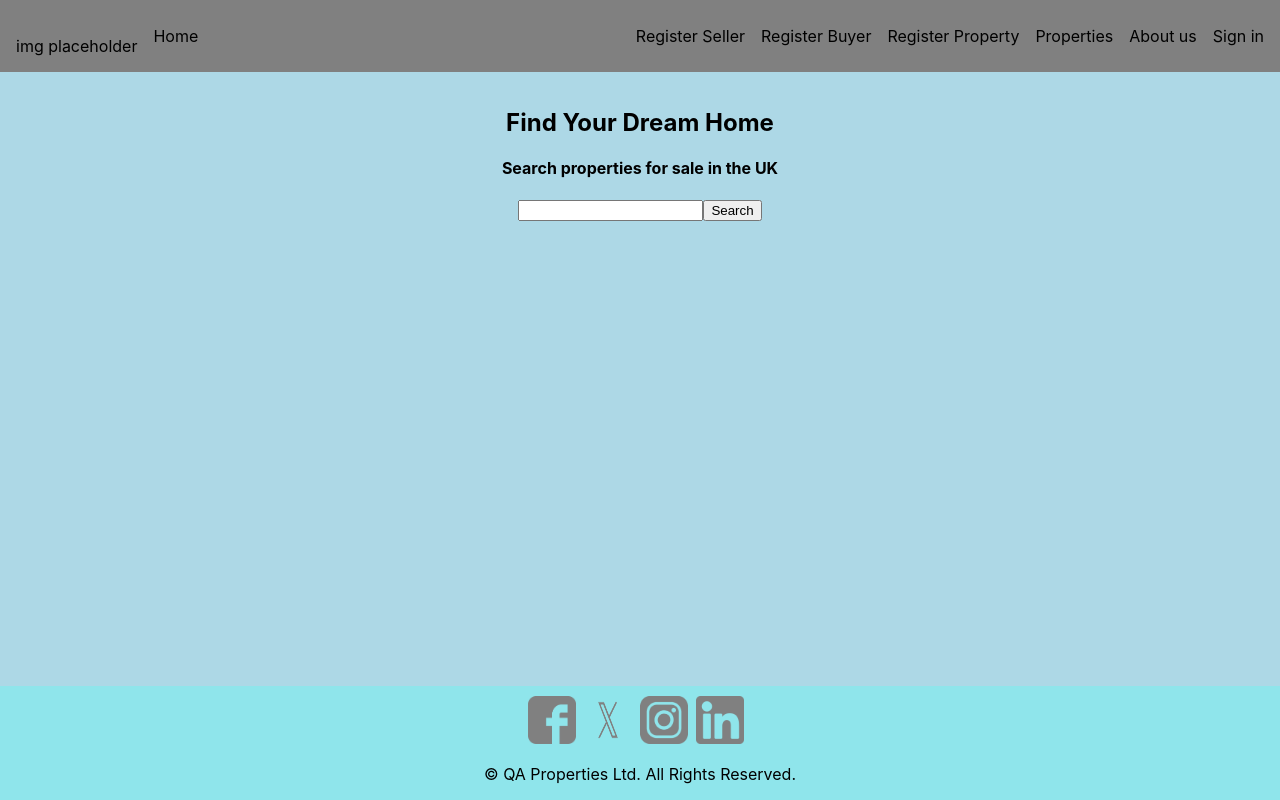
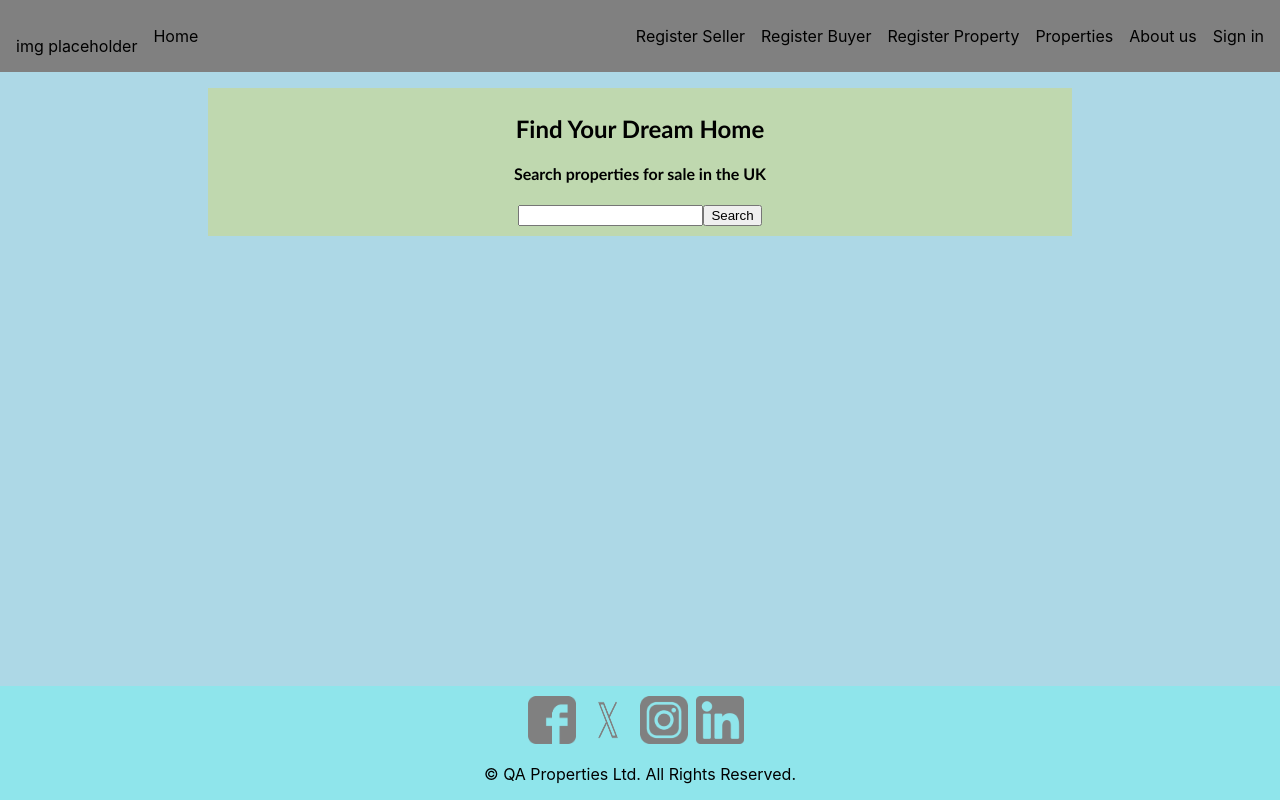
Before and after one commit to starwarsjedi321/GroupProject, a React (Create React App) app in the folder groupproject/: page /home in a window 1280 px wide. Built offline with nearby package versions, Linux system fonts and the light colour scheme.

Commit message:
updated styling

```diff
--- a/groupproject/src/components/HomeSearch.js
+++ b/groupproject/src/components/HomeSearch.js
@@ -1,21 +1,28 @@
 import { React, useState } from 'react';
 import { Link } from 'react-router-dom';
-
+import "../styles/homeSearch.css";
 
 const HomeSearch = () => {
     let [search, setSearch] = useState("");
 
+    function setSubstring() {
+        setSearch(document.getElementById("propSearchField").value);
+        console.log(search);
+    }
+
     return (
-        <div name="searchNav">
+        <fieldset class="homeSearch">
+            <div class="searchNav">
                 <h2>Find Your Dream Home</h2>
                 <h4>Search properties for sale in the UK</h4>
                 <input id="propSearchField"  type="text" onChange={(event) => {
                     setSearch(event.target.value)
                 }}></input>
                 <Link to={`/properties/${search}`}>
-            <button id="searchBtn">Search</button>
+                <button class="searchBtn" onClick={setSubstring}>Search</button>
                 </Link>
             </div>
+        </fieldset>
     )
 }
 export default HomeSearch;
--- /dev/null
+++ b/groupproject/src/styles/homeSearch.css
@@ -0,0 +1,25 @@
+div .homeSearch {
+    background-color: #BFD8AF;
+    margin-left: auto;
+    margin-right: auto;
+    justify-content: center;
+    border-style: none;
+}
+
+div .homeSearch:hover {
+    box-shadow: 2px 2px 2px 2px grey;
+}
+
+div .searchNav {
+    background-color: #BFD8AF;
+}
+
+h2, h4 {
+    font-family: "Trebuchet MS", Helvetica, sans-serif;
+}
+
+button .searchBtn {
+    padding-left: 5em;
+    font-family: "Trebuchet MS", Helvetica, sans-serif;
+
+}
```
Lines whose indentation alone changed are shown as unchanged.
